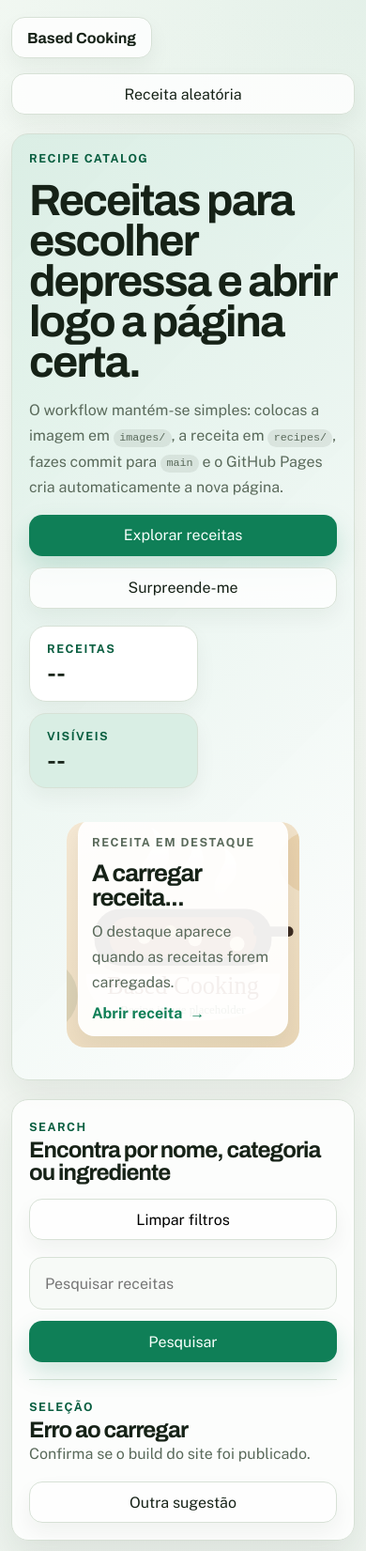
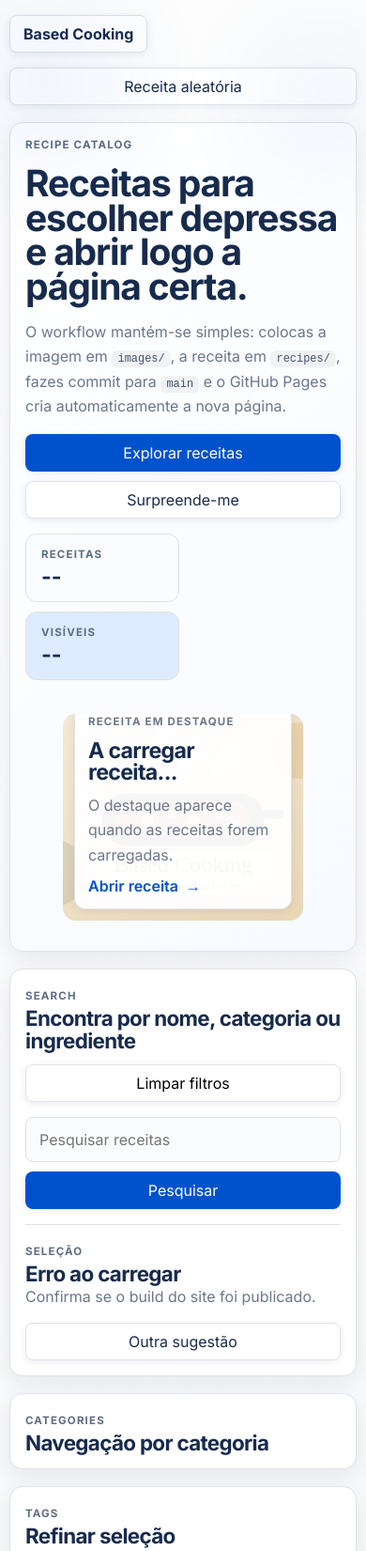
Before and after one commit to guschain/Based-Cooking, a website: page src/index.html in a window 390 px wide. Shown: the top 1651 px of the page at 94% size. Drawn offline with nearby package versions, Linux system fonts and the light colour scheme; no server answers; files whose address does not match are found by name.

Commit message:
Move site closer to Atlassian design

```diff
--- a/scripts/build-site.mjs
+++ b/scripts/build-site.mjs
@@ -365,7 +365,7 @@ function buildDocumentHead({ title, description, stylesheetHref, canonicalHref =
     <link rel="preconnect" href="https://fonts.googleapis.com">
     <link rel="preconnect" href="https://fonts.gstatic.com" crossorigin>
     <link
-      href="https://fonts.googleapis.com/css2?family=Archivo:wght@600;700;800&family=Public+Sans:wght@400;500;600;700&display=swap"
+      href="https://fonts.googleapis.com/css2?family=Inter:wght@400;500;600;700;800&display=swap"
       rel="stylesheet"
     >
     <link rel="stylesheet" href="${escapeHtml(stylesheetHref)}">
--- a/src/assets/styles.css
+++ b/src/assets/styles.css
@@ -1,21 +1,22 @@
 :root {
-  --bg: #f3f7f2;
-  --bg-strong: #e8f0ea;
+  --bg: #f7f8fa;
   --surface: #ffffff;
-  --surface-muted: #f7faf7;
-  --line: #d7e1d6;
-  --line-strong: #c0cdc0;
-  --ink: #162217;
-  --muted: #5a6a5b;
-  --accent: #0f7f57;
-  --accent-strong: #0a5f41;
-  --accent-soft: #d9eee4;
-  --shadow: 0 16px 36px rgba(22, 34, 23, 0.08);
-  --shadow-soft: 0 10px 22px rgba(22, 34, 23, 0.05);
-  --radius-xl: 24px;
-  --radius-lg: 18px;
-  --radius-md: 14px;
-  --radius-sm: 10px;
+  --surface-subtle: #fbfcfd;
+  --surface-muted: #eef3f8;
+  --line: #dfe2e6;
+  --line-strong: #cfd4da;
+  --ink: #172b4d;
+  --muted: #6b778c;
+  --accent: #0052cc;
+  --accent-strong: #0747a6;
+  --accent-soft: #deebff;
+  --accent-soft-strong: #cce0ff;
+  --shadow: 0 8px 24px rgba(9, 30, 66, 0.08);
+  --shadow-soft: 0 2px 8px rgba(9, 30, 66, 0.08);
+  --radius-xl: 16px;
+  --radius-lg: 12px;
+  --radius-md: 10px;
+  --radius-sm: 8px;
 }
 
 * {
@@ -29,11 +30,21 @@ html {
 body {
   margin: 0;
   min-height: 100vh;
-  font-family: "Public Sans", sans-serif;
+  font-family: "Inter", "Segoe UI", sans-serif;
   color: var(--ink);
   background:
-    radial-gradient(circle at top right, rgba(15, 127, 87, 0.08), transparent 24%),
-    linear-gradient(180deg, #f6faf5 0%, var(--bg) 46%, var(--bg-strong) 100%);
+    linear-gradient(180deg, #fdfdfd 0%, var(--bg) 100%);
+}
+
+body::before {
+  content: "";
+  position: fixed;
+  inset: 0;
+  pointer-events: none;
+  background:
+    radial-gradient(circle at 12% 10%, rgba(0, 82, 204, 0.05), transparent 20%),
+    radial-gradient(circle at 88% 12%, rgba(0, 82, 204, 0.04), transparent 18%);
+  opacity: 1;
 }
 
 img {
@@ -56,18 +67,18 @@ button {
 }
 
 code {
-  padding: 0.14rem 0.4rem;
-  border-radius: 999px;
-  background: rgba(22, 34, 23, 0.08);
-  font-size: 0.9em;
+  padding: 0.12rem 0.38rem;
+  border-radius: 6px;
+  background: #f1f2f4;
+  color: #42526e;
+  font-size: 0.92em;
 }
 
 h1,
 h2,
 h3 {
   margin: 0;
-  font-family: "Archivo", sans-serif;
-  letter-spacing: -0.04em;
+  letter-spacing: -0.03em;
 }
 
 p {
@@ -86,13 +97,13 @@ p {
 }
 
 .site-shell {
-  width: min(1320px, calc(100% - 40px));
+  width: min(1360px, calc(100% - 32px));
   margin: 0 auto;
-  padding: 24px 0 56px;
+  padding: 20px 0 48px;
 }
 
 .site-shell-recipe {
-  width: min(1240px, calc(100% - 40px));
+  width: min(1280px, calc(100% - 32px));
 }
 
 .site-header {
@@ -100,13 +111,13 @@ p {
   align-items: center;
   justify-content: space-between;
   gap: 16px;
-  margin-bottom: 20px;
+  margin-bottom: 18px;
 }
 
 .site-header-actions {
   display: flex;
   align-items: center;
-  gap: 12px;
+  gap: 10px;
 }
 
 .brand-link,
@@ -116,35 +127,38 @@ p {
   display: inline-flex;
   align-items: center;
   justify-content: center;
-  min-height: 44px;
-  padding: 0 16px;
+  min-height: 40px;
+  padding: 0 14px;
   border: 1px solid transparent;
-  border-radius: 14px;
+  border-radius: 8px;
   transition:
-    transform 150ms ease,
-    box-shadow 150ms ease,
-    border-color 150ms ease,
-    background 150ms ease,
-    color 150ms ease;
+    transform 140ms ease,
+    box-shadow 140ms ease,
+    border-color 140ms ease,
+    background 140ms ease,
+    color 140ms ease;
 }
 
 .brand-link,
 .header-link,
 .button-secondary {
-  background: rgba(255, 255, 255, 0.82);
+  background: var(--surface);
   border-color: var(--line);
   box-shadow: var(--shadow-soft);
 }
 
 .brand-link {
-  font-family: "Archivo", sans-serif;
   font-weight: 700;
 }
 
 .button-primary {
   background: var(--accent);
-  color: #f7fffb;
-  box-shadow: 0 12px 26px rgba(15, 127, 87, 0.18);
+  color: #fff;
+  box-shadow: var(--shadow-soft);
+}
+
+.button-primary:hover {
+  background: var(--accent-strong);
 }
 
 .brand-link:hover,
@@ -156,10 +170,6 @@ p {
 .recipe-card:hover,
 .related-card:hover {
   transform: translateY(-1px);
-}
-
-.button-primary:hover {
-  background: var(--accent-strong);
 }
 
 .header-link.is-disabled,
@@ -175,11 +185,11 @@ p {
   display: inline-flex;
   align-items: center;
   gap: 8px;
-  font-size: 0.78rem;
+  color: #5e6c84;
+  font-size: 0.72rem;
   font-weight: 700;
-  letter-spacing: 0.12em;
+  letter-spacing: 0.1em;
   text-transform: uppercase;
-  color: var(--accent-strong);
 }
 
 .hero-banner,
@@ -189,7 +199,7 @@ p {
 .recipe-hero-banner {
   border: 1px solid var(--line);
   border-radius: var(--radius-xl);
-  background: rgba(255, 255, 255, 0.82);
+  background: var(--surface);
   box-shadow: var(--shadow);
 }
 
@@ -197,9 +207,9 @@ p {
   display: grid;
   grid-template-columns: minmax(0, 1.05fr) minmax(340px, 0.95fr);
   gap: 20px;
-  padding: 26px;
+  padding: 24px;
   background:
-    linear-gradient(135deg, rgba(217, 238, 228, 0.92), rgba(255, 255, 255, 0.9));
+    linear-gradient(135deg, #ffffff 0%, #f7faff 100%);
 }
 
 .hero-banner-copy {
@@ -210,9 +220,10 @@ p {
 
 .hero-banner h1,
 .recipe-hero-copy h1 {
-  max-width: 12ch;
-  font-size: clamp(3rem, 5vw, 5rem);
-  line-height: 0.92;
+  max-width: 11ch;
+  font-size: clamp(3rem, 5vw, 5.2rem);
+  line-height: 0.94;
+  color: var(--ink);
 }
 
 .intro-copy,
@@ -221,7 +232,7 @@ p {
 .recipe-card p,
 .related-card p,
 .hero-feature-card p {
-  line-height: 1.7;
+  line-height: 1.65;
   color: var(--muted);
 }
 
@@ -230,22 +241,17 @@ p {
 .recipe-hero-tags {
   display: flex;
   flex-wrap: wrap;
-  gap: 12px;
-}
-
-.metric-row {
-  margin-top: 2px;
+  gap: 10px;
 }
 
 .metric-panel {
   display: grid;
   gap: 6px;
-  min-width: 180px;
-  padding: 16px 18px;
+  min-width: 164px;
+  padding: 14px 16px;
   border: 1px solid var(--line);
   border-radius: var(--radius-lg);
-  background: var(--surface);
-  box-shadow: var(--shadow-soft);
+  background: var(--surface-subtle);
 }
 
 .metric-panel-highlight {
@@ -253,7 +259,7 @@ p {
 }
 
 .metric-value {
-  font-size: clamp(1.6rem, 2vw, 2.3rem);
+  font-size: clamp(1.45rem, 1.9vw, 2rem);
   line-height: 1;
 }
 
@@ -262,7 +268,7 @@ p {
   position: relative;
   overflow: hidden;
   min-height: 420px;
-  border-radius: calc(var(--radius-xl) - 4px);
+  border-radius: 14px;
   background: var(--surface-muted);
 }
 
@@ -275,29 +281,29 @@ p {
 
 .hero-feature-card {
   position: absolute;
-  left: 18px;
-  right: 18px;
-  bottom: 18px;
+  left: 16px;
+  right: 16px;
+  bottom: 16px;
   display: grid;
   gap: 10px;
-  padding: 18px;
-  border: 1px solid rgba(255, 255, 255, 0.5);
-  border-radius: var(--radius-lg);
-  background: rgba(255, 255, 255, 0.92);
+  padding: 16px;
+  border: 1px solid rgba(223, 226, 230, 0.9);
+  border-radius: 12px;
+  background: rgba(255, 255, 255, 0.96);
   box-shadow: var(--shadow-soft);
 }
 
 .hero-feature-card h2 {
-  font-size: clamp(1.6rem, 2.4vw, 2.3rem);
-  line-height: 0.98;
+  font-size: clamp(1.45rem, 2vw, 2rem);
+  line-height: 1;
 }
 
 .text-link {
   display: inline-flex;
   align-items: center;
   gap: 8px;
-  font-weight: 700;
   color: var(--accent);
+  font-weight: 600;
 }
 
 .text-link::after {
@@ -305,13 +311,13 @@ p {
 }
 
 .text-link-inline {
-  margin-top: 4px;
+  margin-top: 2px;
 }
 
 .search-panel,
 .catalog-section {
-  margin-top: 20px;
-  padding: 22px;
+  margin-top: 18px;
+  padding: 20px;
 }
 
 .section-heading,
@@ -320,7 +326,7 @@ p {
   display: flex;
   align-items: flex-start;
   justify-content: space-between;
-  gap: 16px;
+  gap: 14px;
 }
 
 .section-heading h2,
@@ -328,50 +334,50 @@ p {
 .detail-surface-head h2,
 .related-section h2 {
   margin-top: 4px;
-  font-size: clamp(1.5rem, 2vw, 2rem);
-  line-height: 1;
+  font-size: clamp(1.4rem, 1.8vw, 1.9rem);
+  line-height: 1.04;
 }
 
 .search-form {
-  margin-top: 18px;
+  margin-top: 16px;
   display: grid;
   grid-template-columns: minmax(0, 1fr) auto;
-  gap: 12px;
+  gap: 10px;
 }
 
 .search-input {
-  min-height: 56px;
-  padding: 0 16px;
+  min-height: 48px;
+  padding: 0 14px;
   border: 1px solid var(--line);
-  border-radius: 14px;
-  background: var(--surface-muted);
+  border-radius: 8px;
+  background: var(--surface-subtle);
   color: var(--ink);
 }
 
 .search-input:focus {
   outline: none;
   border-color: var(--accent);
-  box-shadow: 0 0 0 4px rgba(15, 127, 87, 0.12);
+  box-shadow: 0 0 0 3px rgba(0, 82, 204, 0.12);
 }
 
 .search-status {
-  margin-top: 18px;
-  padding-top: 18px;
+  margin-top: 16px;
+  padding-top: 16px;
   border-top: 1px solid var(--line);
 }
 
 .signpost-grid {
   display: grid;
   grid-template-columns: repeat(3, minmax(0, 1fr));
-  gap: 16px;
+  gap: 14px;
 }
 
 .signpost-card {
   width: 100%;
   display: grid;
-  grid-template-columns: minmax(0, 1fr) 112px;
-  gap: 14px;
-  padding: 14px;
+  grid-template-columns: minmax(0, 1fr) 96px;
+  gap: 12px;
+  padding: 12px;
   border: 1px solid var(--line);
   border-radius: var(--radius-lg);
   background: var(--surface);
@@ -387,13 +393,13 @@ p {
 .signpost-card-copy {
   display: grid;
   align-content: start;
-  gap: 6px;
+  gap: 5px;
 }
 
 .signpost-card-title {
-  font-family: "Archivo", sans-serif;
-  font-size: 1.15rem;
-  line-height: 1.08;
+  font-weight: 700;
+  font-size: 1.1rem;
+  line-height: 1.1;
 }
 
 .signpost-card-meta,
@@ -402,13 +408,13 @@ p {
 }
 
 .signpost-card-subtitle {
-  font-size: 0.92rem;
+  font-size: 0.9rem;
 }
 
 .signpost-card-image {
   width: 100%;
   height: 100%;
-  min-height: 96px;
+  min-height: 90px;
   border-radius: var(--radius-md);
   object-fit: cover;
 }
@@ -418,7 +424,7 @@ p {
 .recipe-hero-tags {
   display: flex;
   flex-wrap: wrap;
-  gap: 10px;
+  gap: 8px;
 }
 
 .tag-chip,
@@ -426,12 +432,11 @@ p {
   display: inline-flex;
   align-items: center;
   gap: 8px;
-  min-height: 38px;
-  padding: 0 14px;
+  min-height: 34px;
+  padding: 0 12px;
   border: 1px solid var(--line);
   border-radius: 999px;
   background: var(--surface);
-  box-shadow: var(--shadow-soft);
 }
 
 .tag-chip.is-active {
@@ -445,12 +450,11 @@ p {
 }
 
 .recipe-tag {
-  min-height: 32px;
+  min-height: 30px;
   padding: 0 10px;
-  background: var(--surface-muted);
-  box-shadow: none;
+  background: var(--surface-subtle);
   color: var(--muted);
-  font-size: 0.88rem;
+  font-size: 0.86rem;
 }
 
 .recipes-section {
@@ -460,7 +464,7 @@ p {
 .recipe-grid {
   display: grid;
   grid-template-columns: repeat(2, minmax(0, 1fr));
-  gap: 18px;
+  gap: 16px;
 }
 
 .recipe-card {
@@ -474,17 +478,17 @@ p {
 .recipe-card-feature {
   grid-column: span 2;
   display: grid;
-  grid-template-columns: minmax(0, 1.15fr) minmax(320px, 0.85fr);
+  grid-template-columns: minmax(0, 1.1fr) minmax(300px, 0.9fr);
 }
 
 .recipe-card-media {
   margin: 0;
   min-height: 240px;
-  background: var(--surface-muted);
+  background: var(--surface-subtle);
 }
 
 .recipe-card-feature .recipe-card-media {
-  min-height: 360px;
+  min-height: 340px;
 }
 
 .recipe-card-media img {
@@ -496,26 +500,26 @@ p {
 .recipe-card-body {
   display: grid;
   align-content: start;
-  gap: 12px;
-  padding: 20px;
+  gap: 10px;
+  padding: 18px;
 }
 
 .recipe-card-head {
   display: flex;
   align-items: center;
   justify-content: space-between;
-  gap: 12px;
+  gap: 10px;
 }
 
 .recipe-meta-line {
-  font-size: 0.9rem;
   color: var(--muted);
+  font-size: 0.88rem;
 }
 
 .recipe-card h3,
 .related-card h3 {
-  font-size: clamp(1.55rem, 2vw, 2rem);
-  line-height: 1;
+  font-size: clamp(1.45rem, 1.9vw, 1.9rem);
+  line-height: 1.02;
 }
 
 .recipe-card-empty {
@@ -523,21 +527,21 @@ p {
 }
 
 .recipe-card-empty .recipe-card-body {
-  min-height: 220px;
+  min-height: 200px;
   place-content: center;
 }
 
 .recipe-hero-banner {
   display: grid;
-  grid-template-columns: minmax(0, 0.94fr) minmax(360px, 1.06fr);
+  grid-template-columns: minmax(0, 0.95fr) minmax(360px, 1.05fr);
   gap: 20px;
-  padding: 26px;
+  padding: 24px;
 }
 
 .recipe-hero-copy {
   display: grid;
   align-content: start;
-  gap: 16px;
+  gap: 14px;
 }
 
 .breadcrumb-row {
@@ -550,19 +554,19 @@ p {
 .recipe-content-grid {
   display: grid;
   grid-template-columns: 320px minmax(0, 1fr);
-  gap: 20px;
-  margin-top: 20px;
+  gap: 16px;
+  margin-top: 18px;
   align-items: start;
 }
 
 .recipe-side-column,
 .recipe-main-column {
   display: grid;
-  gap: 18px;
+  gap: 16px;
 }
 
 .detail-surface {
-  padding: 22px;
+  padding: 18px;
 }
 
 .detail-surface-sticky {
@@ -573,29 +577,29 @@ p {
 .detail-surface-steps .content-flow ol {
   counter-reset: recipe-steps;
   display: grid;
-  gap: 12px;
+  gap: 10px;
   padding-left: 0;
   list-style: none;
 }
 
 .detail-surface-steps .content-flow ol li {
   position: relative;
-  padding: 16px 16px 16px 58px;
+  padding: 14px 14px 14px 52px;
   border: 1px solid var(--line);
   border-radius: var(--radius-lg);
-  background: var(--surface-muted);
+  background: var(--surface-subtle);
 }
 
 .detail-surface-steps .content-flow ol li::before {
   counter-increment: recipe-steps;
   content: counter(recipe-steps);
   position: absolute;
-  top: 14px;
-  left: 14px;
+  top: 12px;
+  left: 12px;
   display: grid;
   place-items: center;
-  width: 30px;
-  height: 30px;
+  width: 28px;
+  height: 28px;
   border-radius: 999px;
   background: var(--accent-soft);
   color: var(--accent-strong);
@@ -604,7 +608,7 @@ p {
 
 .content-flow {
   display: grid;
-  gap: 14px;
+  gap: 12px;
 }
 
 .content-flow p,
@@ -618,29 +622,29 @@ p {
 
 .content-flow h3,
 .content-flow h4 {
-  font-size: 1.06rem;
+  font-size: 1rem;
   line-height: 1.15;
 }
 
 .content-flow ul {
   display: grid;
-  gap: 10px;
+  gap: 8px;
   padding-left: 0;
   list-style: none;
 }
 
 .content-flow ul li {
   position: relative;
-  padding-left: 18px;
+  padding-left: 16px;
 }
 
 .content-flow ul li::before {
   content: "";
   position: absolute;
-  top: 0.72rem;
+  top: 0.7rem;
   left: 0;
-  width: 8px;
-  height: 8px;
+  width: 7px;
+  height: 7px;
   border-radius: 999px;
   background: var(--accent);
   transform: translateY(-50%);
@@ -655,7 +659,7 @@ p {
   display: grid;
   grid-auto-flow: column;
   grid-auto-columns: minmax(260px, 320px);
-  gap: 16px;
+  gap: 14px;
   overflow-x: auto;
   padding-bottom: 6px;
   scrollbar-width: thin;
@@ -672,7 +676,7 @@ p {
 .related-card-media {
   margin: 0;
   min-height: 180px;
-  background: var(--surface-muted);
+  background: var(--surface-subtle);
 }
 
 .related-card-media img {
@@ -683,8 +687,8 @@ p {
 
 .related-card-body {
   display: grid;
-  gap: 12px;
-  padding: 18px;
+  gap: 10px;
+  padding: 16px;
 }
 
 @media (max-width: 1180px) {
@@ -706,9 +710,9 @@ p {
 @media (max-width: 880px) {
   .site-shell,
   .site-shell-recipe {
-    width: min(100%, calc(100% - 24px));
-    padding-top: 18px;
-    padding-bottom: 32px;
+    width: min(100%, calc(100% - 20px));
+    padding-top: 16px;
+    padding-bottom: 28px;
   }
 
   .hero-banner,
@@ -716,19 +720,19 @@ p {
   .catalog-section,
   .recipe-hero-banner,
   .detail-surface {
-    padding: 18px;
-    border-radius: 18px;
+    padding: 16px;
+    border-radius: 14px;
   }
 
   .hero-banner h1,
   .recipe-hero-copy h1 {
     max-width: 100%;
-    font-size: clamp(2.5rem, 12vw, 4rem);
+    font-size: clamp(2.4rem, 10vw, 4rem);
   }
 
   .hero-banner-media,
   .recipe-hero-media {
-    min-height: 300px;
+    min-height: 280px;
   }
 
   .signpost-grid,
@@ -773,7 +777,7 @@ p {
   }
 
   .signpost-card {
-    grid-template-columns: minmax(0, 1fr) 92px;
+    grid-template-columns: minmax(0, 1fr) 88px;
   }
 
   .hero-feature-card {
@@ -785,6 +789,6 @@ p {
 
   .hero-banner-media,
   .recipe-hero-media {
-    min-height: 240px;
+    min-height: 220px;
   }
 }
--- a/src/index.html
+++ b/src/index.html
@@ -11,7 +11,7 @@
     <link rel="preconnect" href="https://fonts.googleapis.com">
     <link rel="preconnect" href="https://fonts.gstatic.com" crossorigin>
     <link
-      href="https://fonts.googleapis.com/css2?family=Archivo:wght@600;700;800&family=Public+Sans:wght@400;500;600;700&display=swap"
+      href="https://fonts.googleapis.com/css2?family=Inter:wght@400;500;600;700;800&display=swap"
       rel="stylesheet"
     >
     <link rel="stylesheet" href="./assets/styles.css">
```
